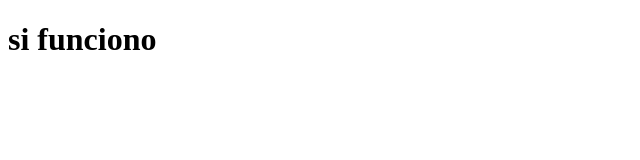
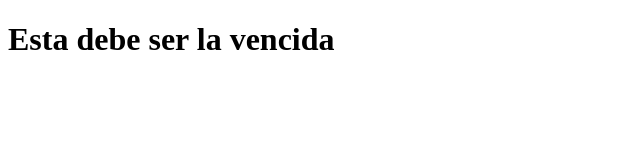
Before and after one commit to Laboratoria/DEV002-data-lovers, a plain HTML site: page src/index.html in a window 1280 px wide. Shown: the whole page, without its empty margins (0-640 px from the left). Drawn offline with Linux system fonts and the light colour scheme.

Commit message:
probando

```diff
--- a/src/index.html
+++ b/src/index.html
@@ -6,7 +6,7 @@
     <link rel="stylesheet" href="style.css" />
   </head>
   <body>
-    <h1> si funciono</h1>
+    <h1> Esta debe ser la vencida</h1>
     <div id="root"></div>
     <script src="main.js" type="module"></script>
   </body>
```
